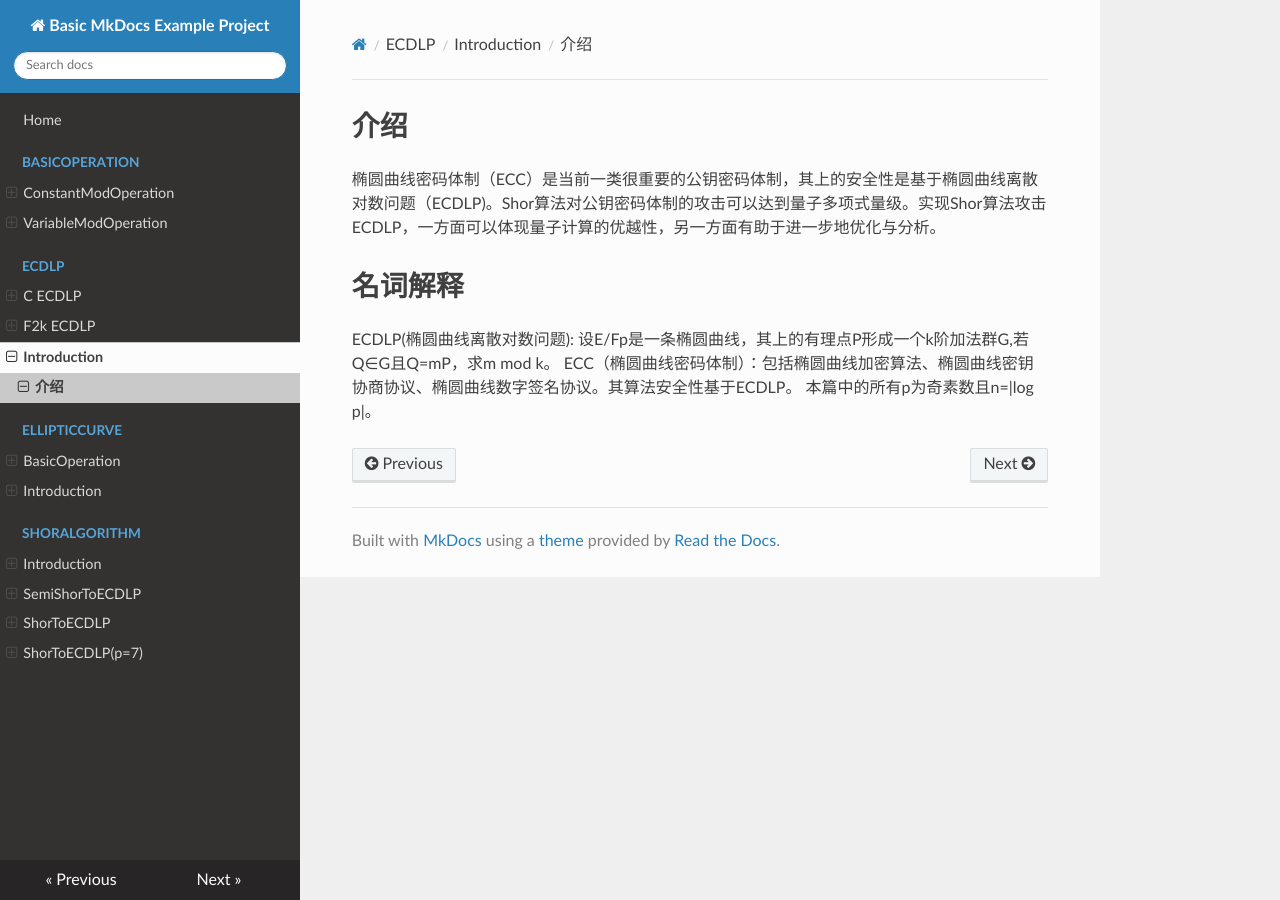
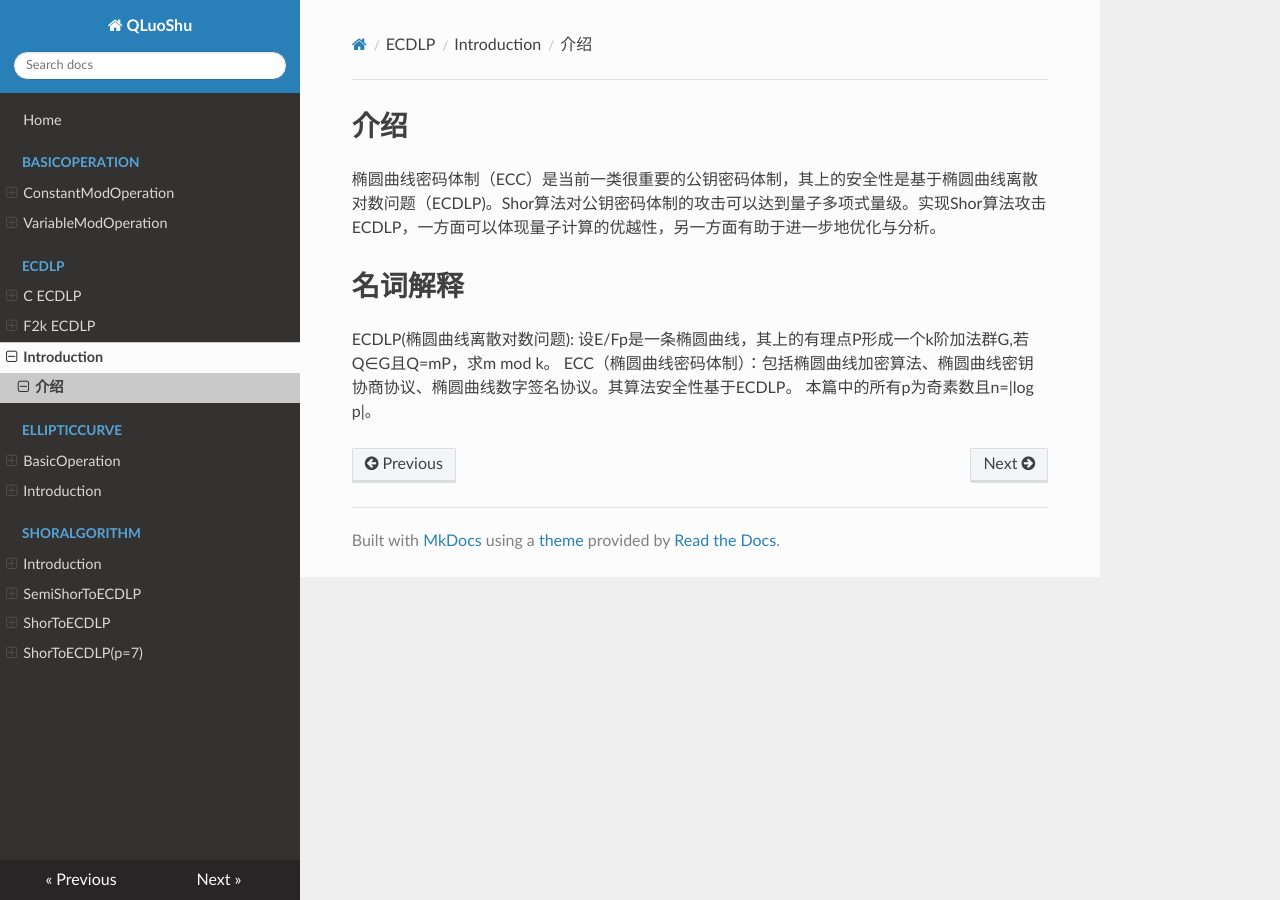
Before and after one commit to CryptoDBob/QLuoShu-v1.7, an MkDocs documentation site: the page built from docs/ECDLP/Introduction/Introduction.md, in a window 1280 px wide. Built offline with MkDocs 1.6.1, drawn with Linux system fonts in a browser that asks for light colours; nearby versions of some CDN libraries.

Commit message:
Update mkdocs.yml

```diff
--- a/mkdocs.yml
+++ b/mkdocs.yml
@@ -1,4 +1,4 @@
-site_name: Basic MkDocs Example Project
+site_name: QLuoShu
 theme:
   name: readthedocs
   highlightjs: true
```
